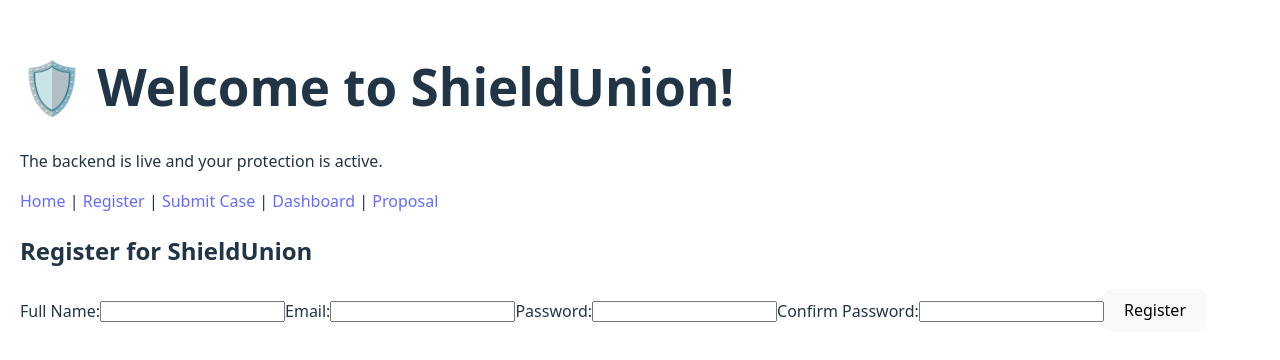
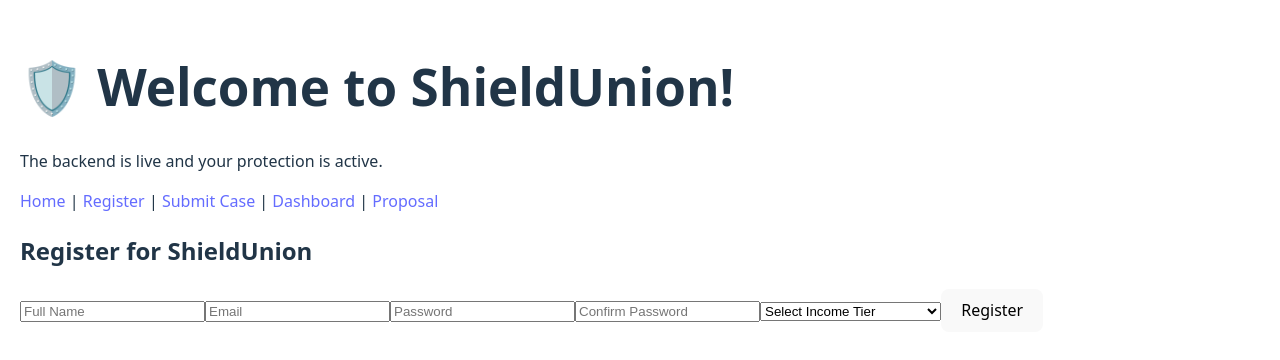
Before and after one commit to tangra-creator/shieldunion-frontend, a React (Vite) app: page /register in a window 1280 px wide. Shown: the part 222-582 px from the top of the page. Built offline with nearby package versions, Linux system fonts and the light colour scheme.

Commit message:
Fix: Register form with incomeTier and proper validation

```diff
--- a/src/Register.jsx
+++ b/src/Register.jsx
@@ -1,4 +1,5 @@
-import React, { useState } from "react";
+import { useState } from "react";
+import axios from "axios";
 
 const Register = () => {
   const [formData, setFormData] = useState({
@@ -6,6 +7,7 @@ const Register = () => {
     email: "",
     password: "",
     confirmPassword: "",
+    incomeTier: "",
   });
 
   const [message, setMessage] = useState("");
@@ -17,62 +19,80 @@ const Register = () => {
   const handleSubmit = async (e) => {
     e.preventDefault();
 
-    // Basic password match check
     if (formData.password !== formData.confirmPassword) {
       setMessage("Passwords do not match.");
       return;
     }
 
     try {
-      const response = await fetch("/api/register", {
-        method: "POST",
-        headers: {
-          "Content-Type": "application/json",
-        },
-        body: JSON.stringify({
-          name: formData.fullName,
-          email: formData.email,
-          password: formData.password,
-        }),
+      const res = await axios.post("https://shieldunion-backend.onrender.com/api/register", {
+        fullName: formData.fullName,
+        email: formData.email,
+        password: formData.password,
+        incomeTier: formData.incomeTier,
       });
 
-      if (response.ok) {
-        setMessage("Registration successful.");
-        setFormData({
-          fullName: "",
-          email: "",
-          password: "",
-          confirmPassword: "",
-        });
-      } else {
-        const errorData = await response.json();
-        setMessage(errorData.message || "Registration failed.");
-      }
-    } catch (error) {
-      setMessage("Error connecting to server.");
+      setMessage(res.data.message || "Registration successful.");
+    } catch (err) {
+      setMessage(err.response?.data?.error || "Registration failed.");
     }
   };
 
   return (
-    <div>
-      <h2>Register for ShieldUnion</h2>
-      <form onSubmit={handleSubmit}>
-        <label>Full Name:</label>
-        <input type="text" name="fullName" value={formData.fullName} onChange={handleChange} required />
-
-        <label>Email:</label>
-        <input type="email" name="email" value={formData.email} onChange={handleChange} required />
-
-        <label>Password:</label>
-        <input type="password" name="password" value={formData.password} onChange={handleChange} required />
-
-        <label>Confirm Password:</label>
-        <input type="password" name="confirmPassword" value={formData.confirmPassword} onChange={handleChange} required />
-
-        <button type="submit">Register</button>
+    <div className="p-4 max-w-md mx-auto">
+      <h2 className="text-2xl font-bold mb-4">Register for ShieldUnion</h2>
+      <form onSubmit={handleSubmit} className="space-y-3">
+        <input
+          name="fullName"
+          placeholder="Full Name"
+          onChange={handleChange}
+          className="w-full p-2 border"
+          required
+        />
+        <input
+          name="email"
+          placeholder="Email"
+          type="email"
+          onChange={handleChange}
+          className="w-full p-2 border"
+          required
+        />
+        <input
+          name="password"
+          placeholder="Password"
+          type="password"
+          onChange={handleChange}
+          className="w-full p-2 border"
+          required
+        />
+        <input
+          name="confirmPassword"
+          placeholder="Confirm Password"
+          type="password"
+          onChange={handleChange}
+          className="w-full p-2 border"
+          required
+        />
+        <select
+          name="incomeTier"
+          onChange={handleChange}
+          className="w-full p-2 border"
+          required
+        >
+          <option value="">Select Income Tier</option>
+          <option value="A">Tier A (£0–10,000)</option>
+          <option value="B">Tier B (£10,001–15,000)</option>
+          <option value="C">Tier C (£15,001–25,000)</option>
+          <option value="D">Tier D (£25,001–50,000)</option>
+          <option value="E">Tier E (£50,001–100,000)</option>
+          <option value="F">Tier F (£100,001–200,000)</option>
+          <option value="G">Tier G (Over £200,000)</option>
+        </select>
+        <button type="submit" className="bg-blue-600 text-white p-2 w-full">
+          Register
+        </button>
       </form>
-
-      {message && <p>{message}</p>}
+      {message && <p className="mt-2 text-center text-sm">{message}</p>}
     </div>
   );
 };
```
